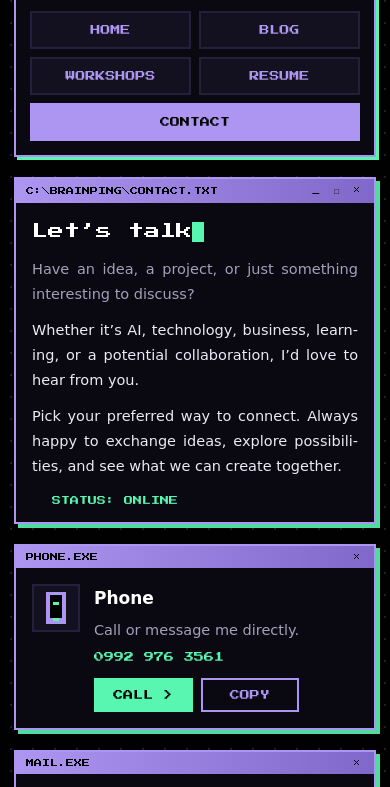
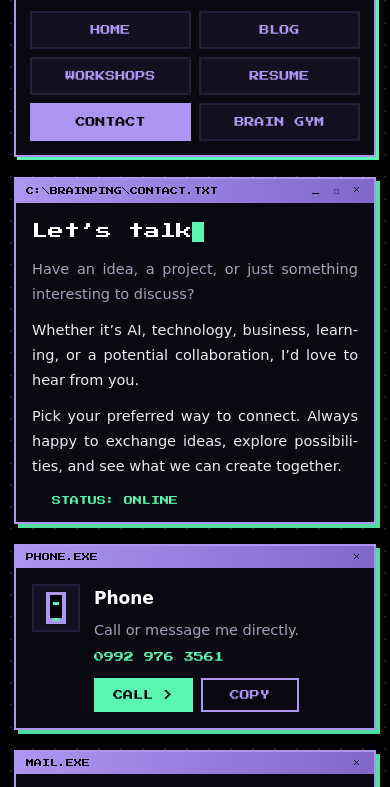
Before and after one commit to ftmfrb80-bot/fatemeh-site, a plain HTML site: page contact/index.html in a window 390 px wide. Shown: the part 54-841 px from the top of the page. Drawn offline with Linux system fonts and the light colour scheme.

Commit message:
Add Brain Gym page with memory, Stroop and reaction games

```diff
--- a/contact/index.html
+++ b/contact/index.html
@@ -83,7 +83,6 @@
     .note{font-size:13px;padding:12px 14px}
     .win-t{font-size:8px}
     .win-t span:first-child{overflow:hidden;text-overflow:ellipsis;white-space:nowrap}
-    nav a:last-child{grid-column:1/-1}
     body{overflow-x:hidden}
   }
 </style>
@@ -93,7 +92,7 @@
   <header class="bar-top">
     <div class="logo">BRAINPING<i>.</i>EXE</div>
     <nav aria-label="Main">
-      <a href="../index.html">HOME</a><a href="../blog/">BLOG</a><a href="../workshops/">WORKSHOPS</a><a href="../resume/">RESUME</a><a href="../contact/" class="on" aria-current="page">CONTACT</a>
+      <a href="../index.html">HOME</a><a href="../blog/">BLOG</a><a href="../workshops/">WORKSHOPS</a><a href="../resume/">RESUME</a><a href="../contact/" class="on" aria-current="page">CONTACT</a><a href="../brain-gym/">BRAIN GYM</a>
     </nav>
   </header>
 
```
